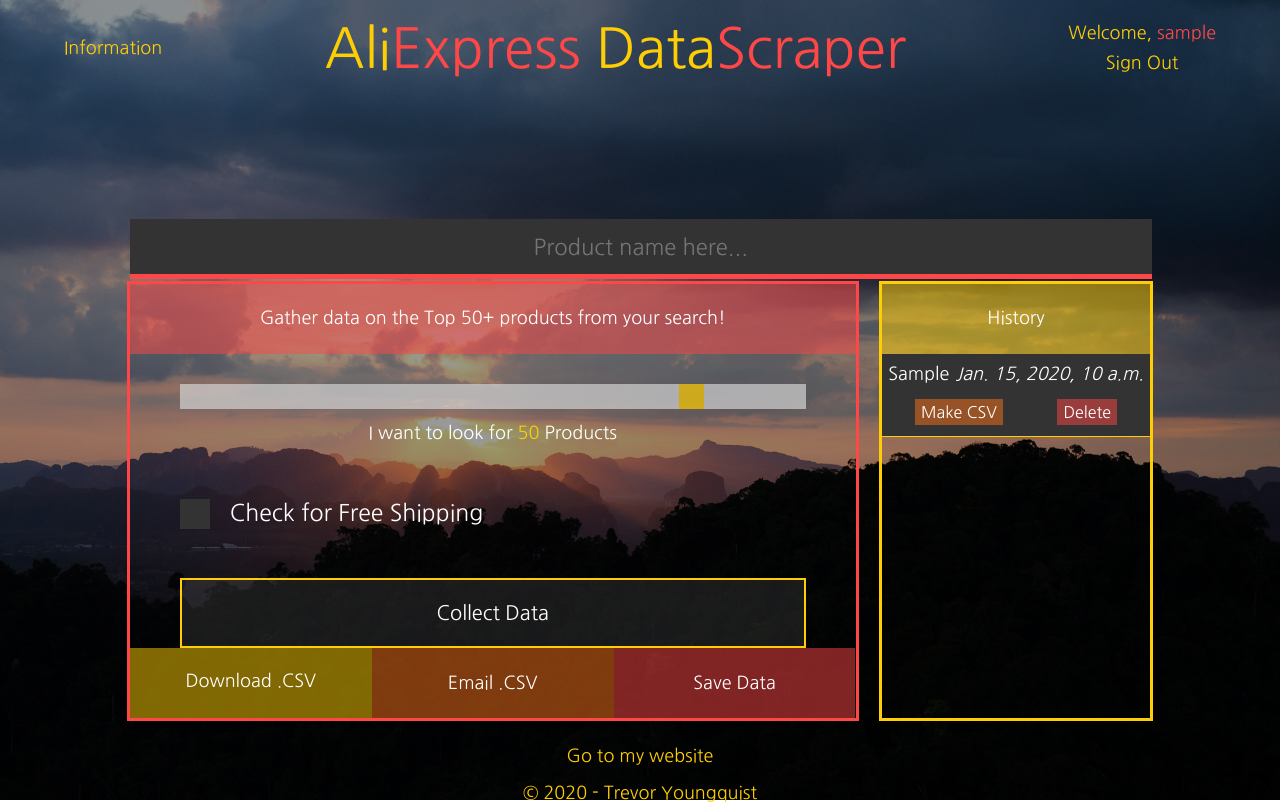
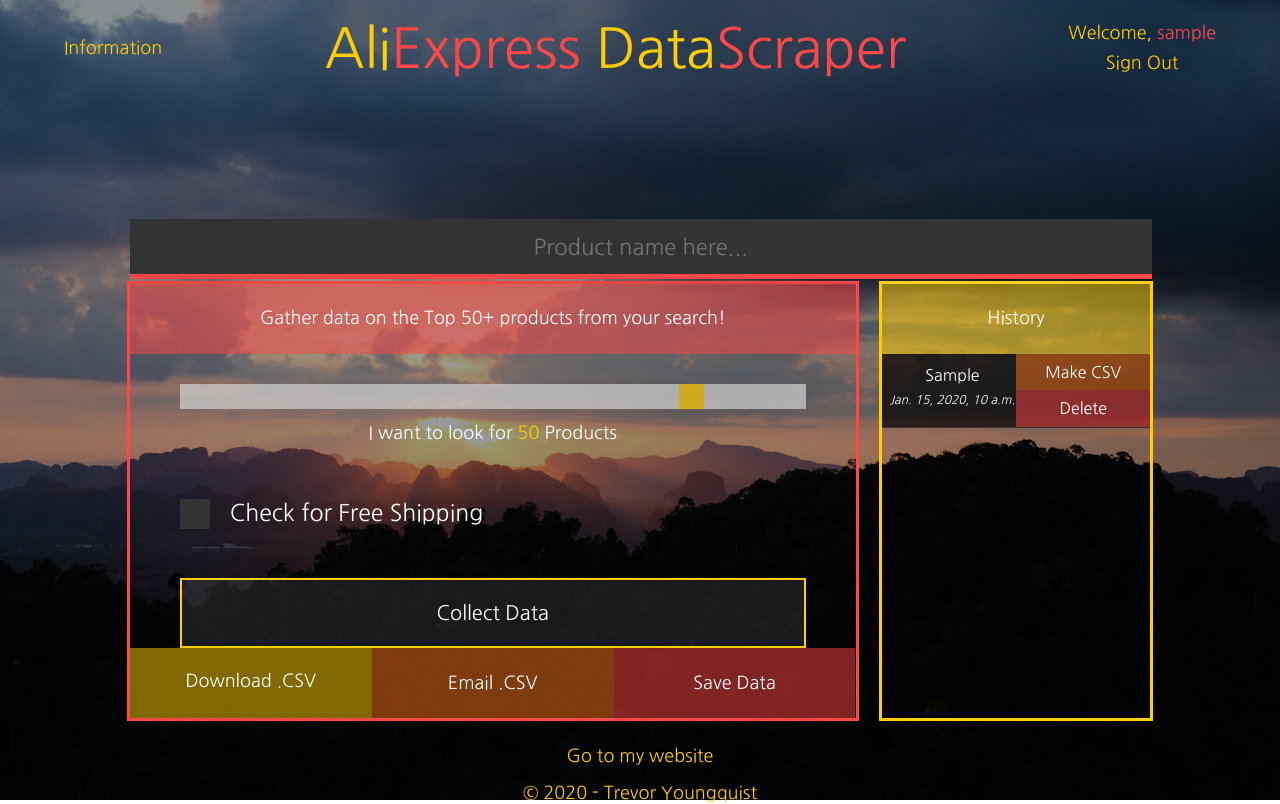
Before and after one commit to ytrevor81/Ali-Express-Web-Scraping-App, a Django app: template aliexpress/main/templates/homepage.html in a window 1280 px wide. Run offline with Django 3.2, Linux system fonts and the light colour scheme; the template is opened without the code that fills it: values that come from a table or form of the project are taken from there, others are empty; a user stored in the database is signed in; tables that the repository leaves empty hold one stand-in row (values such as "Sample post"); some libraries are stand-ins or nearby versions.

Commit message:
chipping away

```diff
--- a/aliexpress/main/static/css/styles.css
+++ b/aliexpress/main/static/css/styles.css
@@ -315,15 +331,20 @@ strong { color: #FF4747; font-weight: normal; }
 .history-signin h5 { margin-top: -25px; }
 .history-signin h5 a:hover { color: #FF4747; text-decoration: underline; cursor: pointer; }
 
-.query-box { background-color: #333; border-bottom: 1px solid #FFCD03; }
+.query-box {
+    background-color: rgba(0,0,0,0.7);
+    border-bottom: 1px solid #333;
+    display: flex;
+    justify-content: space-between;
+  }
 .query-box .search-date {
-    display: flex;
-    justify-content: space-evenly;
-    padding-top: 10px;
+    padding: 12px 0px 11px 8px;
 }
-.query-box .query-options { padding-top: 5px; padding-bottom: 11px; }
-.query-box .query-options button { border: none; color: #fff; }
-.query-box .query-options .download-history { margin-right: 50px; }
+.query-box .search-date .user-search { font-size: 16px; }
+.query-box .search-date .user-search-date { font-size: 12px; }
+.query-box .query-options { display: flex; flex-direction: column; width: 50%; }
+.query-box .query-options button { border: none; color: #fff; height: 50%; cursor: pointer; }
+.query-box .query-options button:hover { border: 1px solid #fff; background-color: inherit; }
 
 
 /* --- Footer --- */
--- a/aliexpress/main/static/js/custom.js
+++ b/aliexpress/main/static/js/custom.js
@@ -1,3 +1,5 @@
+//Slider
+
 var slider = document.getElementById('myRange');
 var output = document.getElementById('slider-amount');
 
--- a/aliexpress/main/templates/homepage.html
+++ b/aliexpress/main/templates/homepage.html
@@ -8,8 +8,11 @@
 <!-- Modal Popup for Information -->
 {% include 'includes/info.html' %}
 
-<!-- Modal Popup for Information -->
+<!-- Modal Popup for Download Error -->
 {% include 'includes/downloadcsv.html' %}
+
+<!-- Modal Popup for Collect Data Info -->
+{% include 'includes/collectdata.html' %}
 
 <!-- Main Service and User History -->
 <div class="customrow row">
@@ -32,7 +35,7 @@
         </div>
       </div>
       <label class="checkbox-label"><input class="checkbox" type="checkbox" name="freeshipping">Check for Free Shipping </input></label>
-      <button class="scraping-button" type="submit">Collect Data</button>
+      <button class="scraping-button" type="submit" data-toggle="modal" data-target=".collectdata">Collect Data</button>
     </form>
 
     <!-- Button Cluster -->
@@ -77,10 +80,11 @@
         {% for query in queries %}
           <div class="query-box">
             <div class="search-date">
-              <h4>{{ query.Search }}</h4><h4><i>{{ query.Date }}</i></h4>
+              <h4 class="user-search">{{ query.Search }}</h4>
+              <h4 class="user-search-date"><i>{{ query.Date }}</i></h4>
             </div>
             <form class="query-options" action='.' method="GET">
-              <button class="orange download-history" name="download-query" value="{{query.Search}}---{{query.id}}">Make CSV</button>
+              <button class="orange" name="download-query" value="{{query.Search}}---{{query.id}}">Make CSV</button>
               <button class="red" name="delete-query" value="{{query.id}}">Delete</button>
             </form>
           </div>
--- /dev/null
+++ b/aliexpress/main/templates/includes/collectdata.html
@@ -0,0 +1,21 @@
+<div class="collectdata modal" tabindex="-1" role="dialog">
+  <div class="modal-dialog" role="document">
+    <div class="downloadcontent modal-content">
+      <div class="downloadheader modal-header">
+        <button type="button" class="close" data-dismiss="modal" aria-label="Close">
+          <span aria-hidden="true">&times;</span>
+        </button>
+      </div>
+      <div class="downloadbody modal-body">
+        <p>
+        To ensure proper web-scraping, please keep the robot-controlled browser open
+        and DON'T INTERRUPT the automatic process. The page will close itself.<br><br>
+        The process will take 1 - 2 minutes.
+        </p>
+      </div>
+      <div class="downloadfooter modal-footer">
+        <button type="button" data-dismiss="modal">OK</button>
+      </div>
+    </div>
+  </div>
+</div>
--- a/aliexpress/main/templates/includes/login.html
+++ b/aliexpress/main/templates/includes/login.html
@@ -13,6 +13,9 @@
           {{ form }}
         </div>
         <div class="login-footer modal-footer">
+          <div>
+            If you don't have an account, <a href="/register"><strong>register</strong></a> here.
+          </div>
           <button class="login-button" type="submit">Submit</button>
         </div>
       </form>
```
Also changed, not shown: other parts of aliexpress/main/static/css/styles.css (+25 -9 lines), aliexpress/main/templates/register.html (+8 -2 lines), aliexpress/main/views.py (+5 -3 lines).
